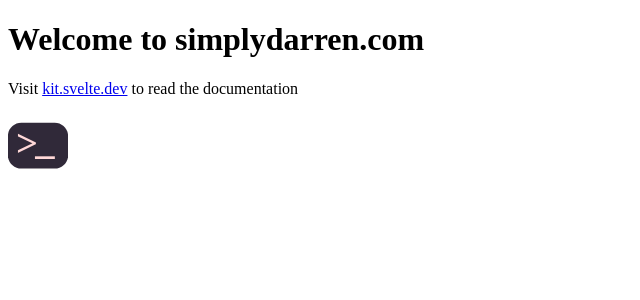
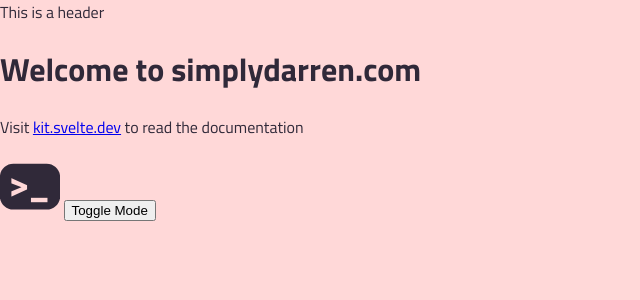
Before and after one commit to Kalsyc/simplydarren.com, a SvelteKit app: page / in a window 1280 px wide. Shown: the top 300 px of the page, without its empty margins (0-640 px from the left). Built offline with nearby package versions, Linux system fonts and the light colour scheme.

Commit message:
Test dark font theme

```diff
--- a/src/app.html
+++ b/src/app.html
@@ -3,6 +3,13 @@
   <head>
     <meta charset="utf-8" />
     <link rel="icon" href="%sveltekit.assets%/simply-darren-icon.png" />
+    <link rel="preconnect" href="https://fonts.googleapis.com" />
+    <link rel="preconnect" href="https://fonts.gstatic.com" crossorigin />
+    <link
+      href="https://fonts.googleapis.com/css2?family=Titillium+Web:ital,wght@0,300;0,400;0,600;0,700;1,300;1,400;1,600;1,700&display=swap"
+      rel="stylesheet"
+    />
+    <link rel="stylesheet" href="%sveltekit.assets%/global.css" />
     <meta name="viewport" content="width=device-width" />
     %sveltekit.head%
   </head>
--- /dev/null
+++ b/src/lib/components/header/Header.svelte
@@ -0,0 +1 @@
+<div>This is a header</div>
--- /dev/null
+++ b/src/lib/services/localStorage.service.ts
@@ -0,0 +1,16 @@
+import { browser } from '$app/environment';
+
+export const setItemInLocal = (key: string, value: string): void => {
+  if (!browser) {
+    return;
+  }
+  localStorage.setItem(key, value);
+};
+
+export const getItemInLocal = (key: string): string => {
+  if (!browser) {
+    return '';
+  }
+  const item = localStorage.getItem(key);
+  return item ? item : '';
+};
--- /dev/null
+++ b/src/routes/+layout.svelte
@@ -0,0 +1,25 @@
+<script lang="ts">
+  import Header from '$lib/components/header/Header.svelte';
+  import { getItemInLocal } from '$lib/services/localStorage.service';
+
+  const dataTheme = getItemInLocal('data-theme');
+  if (dataTheme) {
+    document.documentElement.setAttribute('data-theme', dataTheme ? 'Dark' : '');
+  }
+</script>
+
+<div class="layout-div">
+  <div class="header-div">
+    <Header />
+  </div>
+  <div class="content-div">
+    <slot />
+  </div>
+</div>
+
+<style>
+  .layout-div {
+    height: 100%;
+    width: 100%;
+  }
+</style>
--- a/src/routes/+page.svelte
+++ b/src/routes/+page.svelte
@@ -1,7 +1,27 @@
 <script lang="ts">
   import SimplyDarrenIcon from '$lib/assets/svg/SimplyDarrenIcon.svelte';
+  import { getItemInLocal, setItemInLocal } from '$lib/services/localStorage.service';
+
+  // $: {
+  //   document.documentElement.setAttribute('data-theme', currentTheme);
+  //   setItemInLocal('data-theme', currentTheme);
+  // }
+
+  const dataTheme = getItemInLocal('data-theme');
+  let isDarkMode = dataTheme == 'Dark';
+
+  function toggleDarkMode() {
+    isDarkMode = !isDarkMode;
+    document.documentElement.setAttribute('data-theme', isDarkMode ? 'Dark' : '');
+    setItemInLocal('data-theme', isDarkMode ? 'Dark' : '');
+  }
 </script>
+
+<svelte:head>
+  <title>Darren Sim</title>
+</svelte:head>
 
 <h1>Welcome to simplydarren.com</h1>
 <p>Visit <a href="https://kit.svelte.dev">kit.svelte.dev</a> to read the documentation</p>
 <SimplyDarrenIcon />
+<button on:click={toggleDarkMode}>Toggle Mode</button>
--- /dev/null
+++ b/src/routes/about/+page.svelte
@@ -0,0 +1 @@
+<div>About</div>
--- /dev/null
+++ b/src/routes/projects/+page.svelte
@@ -0,0 +1 @@
+<div>Projects</div>
--- /dev/null
+++ b/static/global.css
@@ -0,0 +1,21 @@
+html,
+body {
+  font-family: 'Titillium Web', -apple-system, BlinkMacSystemFont, 'Segoe UI', Roboto, Oxygen-Sans, Ubuntu, Cantarell, 'Helvetica Neue', sans-serif;
+  color: var(--font-color);
+  background-color: var(--primary-color);
+  margin: 0;
+  height: 100%;
+  width: 100%;
+}
+
+:root {
+  --primary-color: #ffd8d8;
+  --secondary-color: #ffa5a5;
+  --font-color: #302939;
+}
+
+[data-theme='Dark'] {
+  --primary-color: #0f171f;
+  --secondary-color: #302939;
+  --font-color: #ffd8d8;
+}
```
